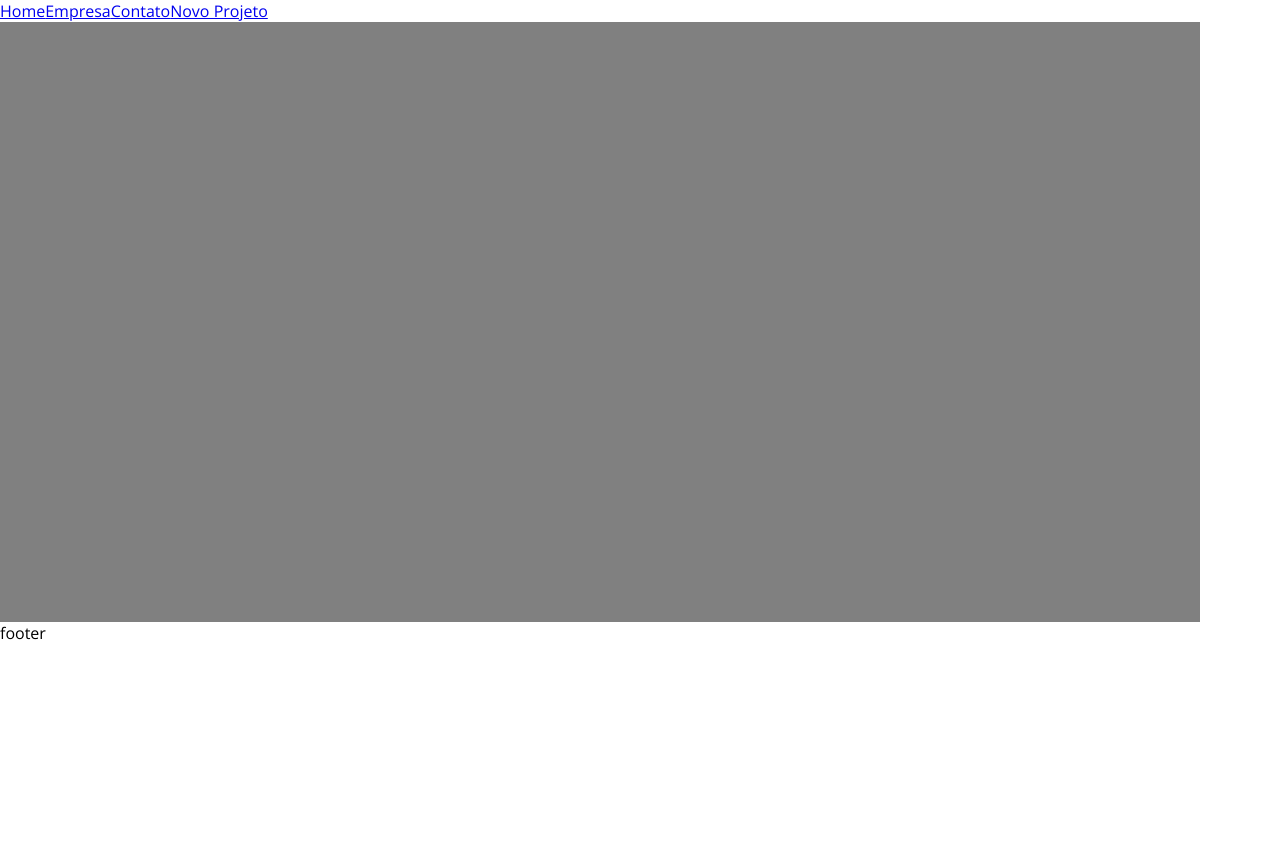
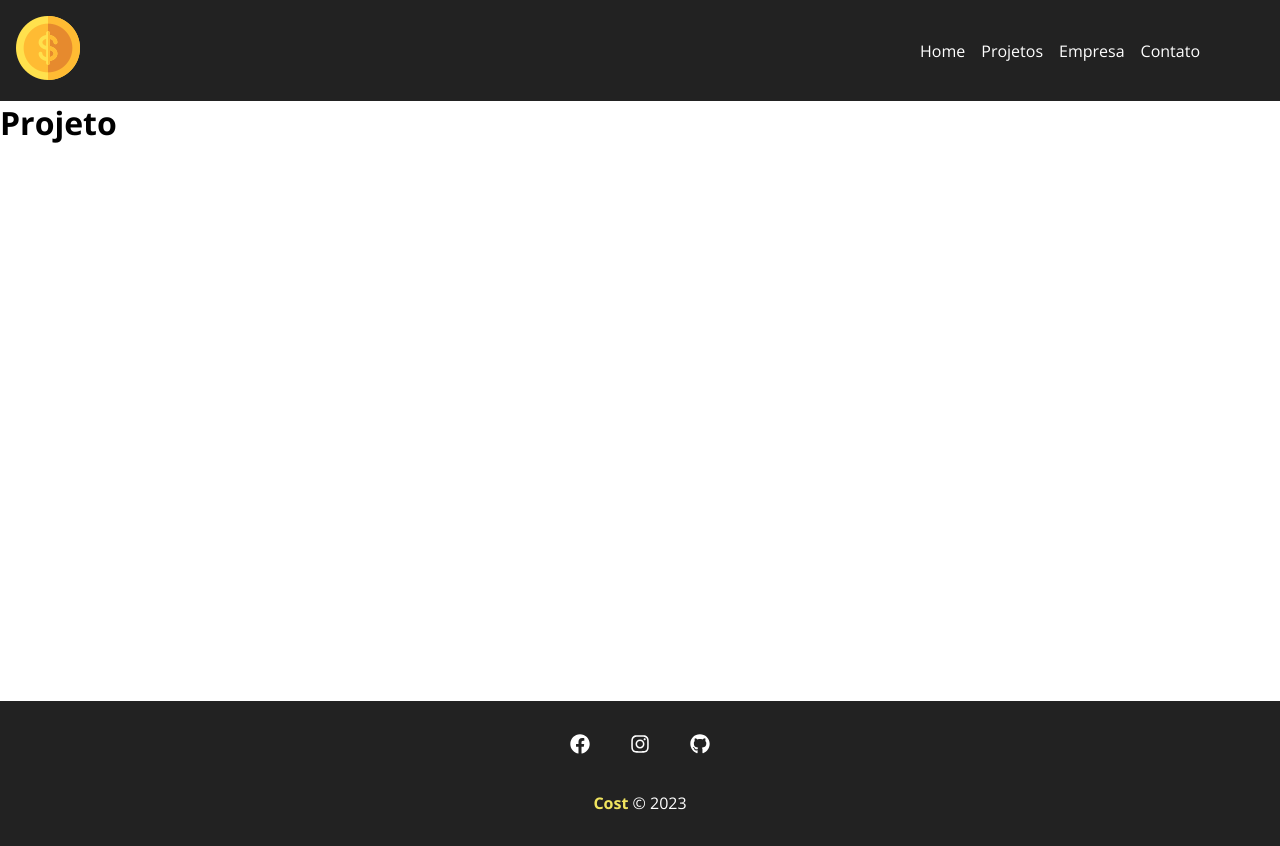
Before and after one commit to DenilsonSM1/cost, a React (Create React App) app: page /project in a window 1280 px wide. Before the commit the page ends 800 px from the top, so only its background shows below. Built offline with nearby package versions, Linux system fonts and the light colour scheme.

Commit message:
Navbar e footer, com estilização

```diff
--- a/src/App.js
+++ b/src/App.js
@@ -5,17 +5,15 @@ import Company from './Componentes/pages/Company';
 import Contact from './Componentes/pages/Contact';
 
 import Container from './Componentes/layout/Container';
+import Navbar from './Componentes/layout/Navbar';
+import Footer from './Componentes/layout/Footer';
+import Project from './Componentes/pages/Project';
 function App() {
   return (
     <div className="App">
       <Router>
 
-        <div>
-          <Link to="/">Home</Link>
-          <Link to="/company">Empresa</Link>
-          <Link to="/contact">Contato</Link>
-          <Link to="/newproject">Novo Projeto</Link>
-        </div>
+        <Navbar/>
 
         <Container customClass="min-hight">
           <Routes>
@@ -23,10 +21,11 @@ function App() {
             <Route path='/company' element={<Company />} />
             <Route path='/contact' element={<Contact />} />
             <Route path='/newproject' element={<NewProject />} />
+            <Route path='/project' element={<Project />} />
           </Routes>
         </Container>
       </Router>
-      <p>footer</p>
+      <Footer/>
     </div>
   );
 }
--- a/src/Componentes/layout/Container.module.css
+++ b/src/Componentes/layout/Container.module.css
@@ -8,7 +8,6 @@
 }
 .min-hight{
     min-height: 75vh;
-    background-color: gray;
 }
 .start{
     justify-content: flex-start;
--- /dev/null
+++ b/src/Componentes/layout/Footer.js
@@ -0,0 +1,23 @@
+import styles from './Footer.module.css';
+import { FaFacebook, FaInstagram, FaGithub } from 'react-icons/fa';
+function Footer() {
+    return (
+        <footer className={styles.footer}>
+            <ul className={styles.social_list}>
+                <li>
+                    <FaFacebook />
+                </li>
+                <li>
+                    <FaInstagram />
+                </li>
+                <li>
+                    <FaGithub />
+                </li>
+            </ul>
+            <p className={styles.copy_right}>
+                <span>Cost</span> &copy; 2023
+            </p>
+        </footer>
+    )
+}
+export default Footer;
--- /dev/null
+++ b/src/Componentes/layout/Footer.module.css
@@ -0,0 +1,28 @@
+.footer{
+    background-color: #222;
+    color: white;
+    padding: 2em;
+    text-align: center;
+
+}
+.social_list{
+    display: flex;
+    justify-content: center;
+    list-style-type: none;
+}
+.social_list li{
+    margin:0 1em;
+    transition: 0.5s;
+    font-size: 20px;
+}
+.social_list li:hover{
+    color:#ffbb33;
+    cursor: pointer;
+}
+.copy_right{
+    margin-top:2em;
+}
+.copy_right span{
+    color: #f0e45f;
+    font-weight: bolder;
+}
--- /dev/null
+++ b/src/Componentes/layout/Navbar.js
@@ -0,0 +1,34 @@
+import Container from "./Container";
+import { Link } from 'react-router-dom';
+
+import logo from '../image/logo.png';
+import styles from './Navbar.module.css'
+function Navbar() {
+    return (
+        <nav className={styles.navbar}>
+
+            <Container>
+                <Link to="/">
+                    <img src={logo} alt="Logo" />
+                </Link>
+                <ul className={styles.list}>
+
+                    <li className={styles.item}>
+                        <Link to="/">Home</Link>
+                    </li>
+                    <li className={styles.item}>
+                        <Link to="/project">Projetos</Link>
+                    </li>
+                    <li className={styles.item}>
+                        <Link to="/company">Empresa</Link>
+                    </li>
+                    <li className={styles.item}>
+                        <Link to="/contact">Contato</Link>
+                    </li>
+
+                </ul>
+            </Container>
+        </nav>
+    )
+}
+export default Navbar;
--- /dev/null
+++ b/src/Componentes/layout/Navbar.module.css
@@ -0,0 +1,23 @@
+.navbar{
+    display:flex;
+    justify-content: space-between;
+    background-color: #222;
+    padding: 1em;
+}
+.list{
+    display: flex;
+    list-style: none;
+    align-items: center;
+}
+.item{
+    margin-right: 16px;
+}
+.item a{
+    text-decoration: none;
+    color: white;
+    transition: 0.4s;
+}
+.item a:hover{
+
+    color: #ffbb33;
+}
--- /dev/null
+++ b/src/Componentes/pages/Project.js
@@ -0,0 +1,9 @@
+function Project() {
+    return (
+        <div>
+            <h1>Projeto</h1>
+        </div>
+
+    )
+}
+export default Project;
```
Also changed, not shown: src/Componentes/image/logo.png (renamed from src/Componentes/image/costs_logo.png).
